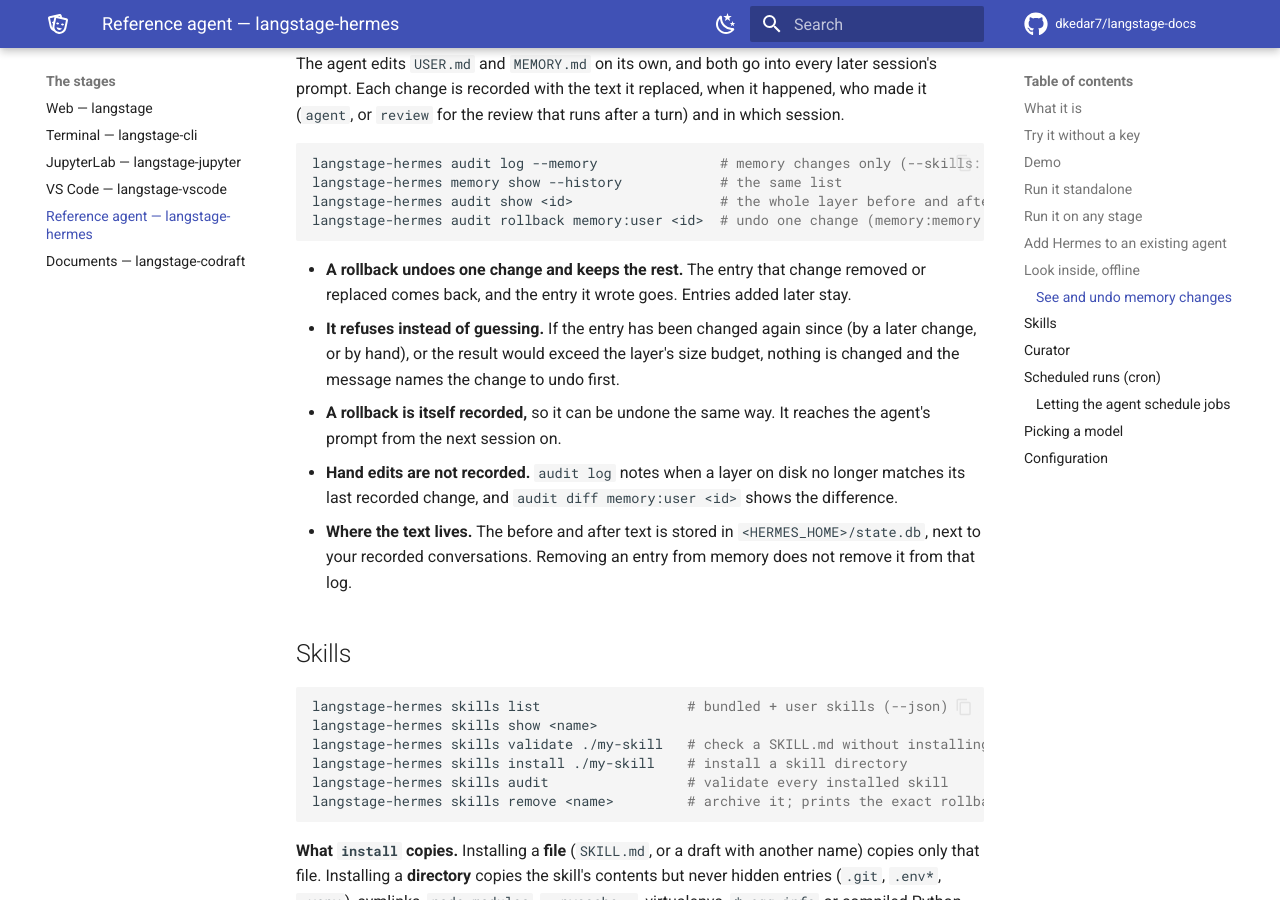
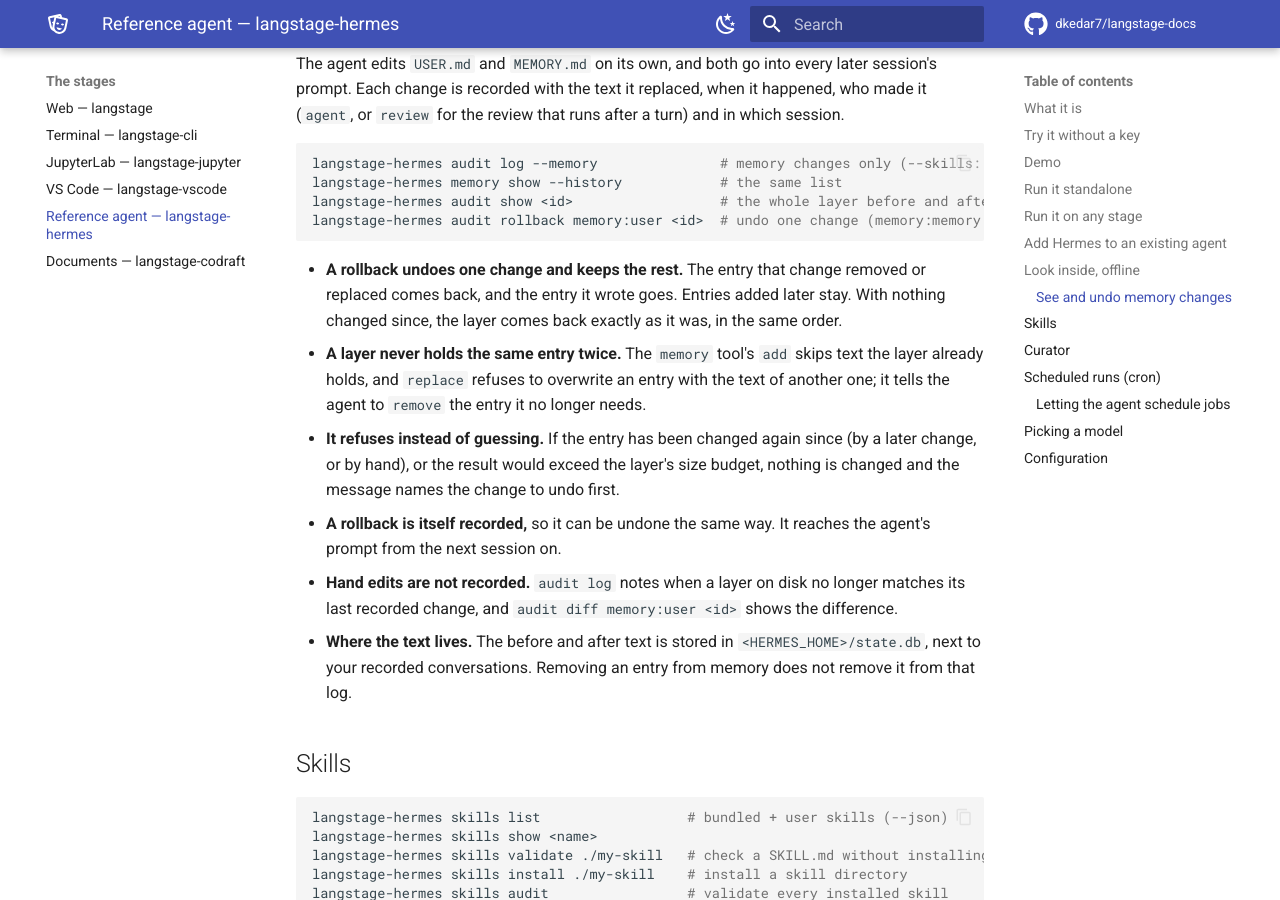
Before and after one commit to dkedar7/langstage-docs, an MkDocs documentation site: the page built from docs/stages/hermes.md, in a window 1280 px wide and 900 px high, scrolled down 3791 px. Built offline with MkDocs 1.6.1 and Material for MkDocs 9.7.7, drawn with Linux system fonts in a browser that asks for light colours; comment, search, counter and statistics services are not loaded.

Commit message:
Hermes 0.5.6: memory replace refuses a repeat; rollback keeps the order (#82)
Bumps langstage-hermes to 0.5.6 (langstage-hermes #226) and says on the Hermes
page that a memory layer never holds the same entry twice and that a rollback
with nothing changed since restores the layer in the same order.


Claude-Session: https://claude.ai/code/session_01UifqaVXWAqdPtu6Xy96V58

Co-authored-by: Claude <noreply@anthropic.com>

````diff
--- a/docs/stages/hermes.md
+++ b/docs/stages/hermes.md
@@ -163,7 +163,11 @@ langstage-hermes audit rollback memory:user <id>  # undo one change (memory:memo
 ```
 
 - **A rollback undoes one change and keeps the rest.** The entry that change removed or
-  replaced comes back, and the entry it wrote goes. Entries added later stay.
+  replaced comes back, and the entry it wrote goes. Entries added later stay. With
+  nothing changed since, the layer comes back exactly as it was, in the same order.
+- **A layer never holds the same entry twice.** The `memory` tool's `add` skips text the
+  layer already holds, and `replace` refuses to overwrite an entry with the text of
+  another one; it tells the agent to `remove` the entry it no longer needs.
 - **It refuses instead of guessing.** If the entry has been changed again since (by a
   later change, or by hand), or the result would exceed the layer's size budget,
   nothing is changed and the message names the change to undo first.
--- a/versions.json
+++ b/versions.json
@@ -4,7 +4,7 @@
     "langstage-core": "1.0.66",
     "langstage": "0.13.68",
     "langstage-cli": "0.6.55",
-    "langstage-hermes": "0.5.5",
+    "langstage-hermes": "0.5.6",
     "langstage-jupyter": "0.6.55",
     "langstage-vscode": "0.5.44",
     "langstage-codraft": "0.11.1"
````
